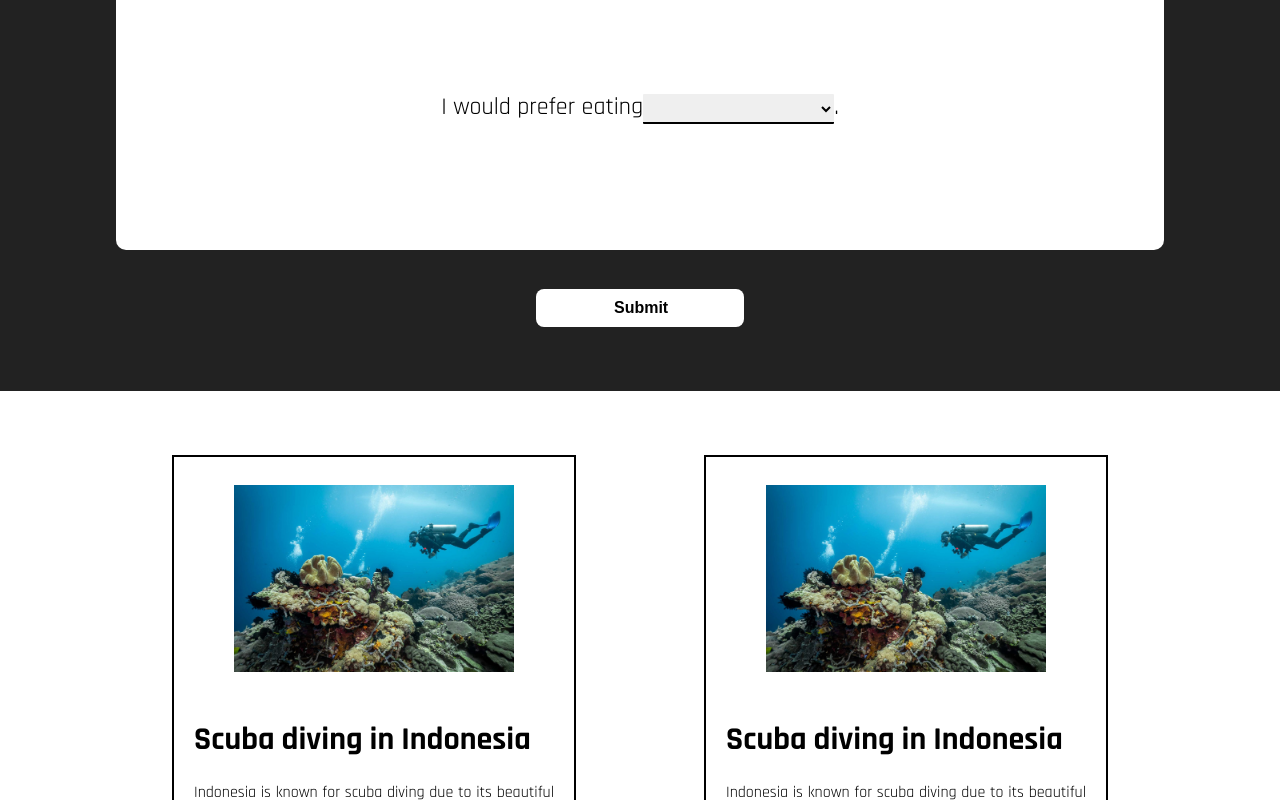
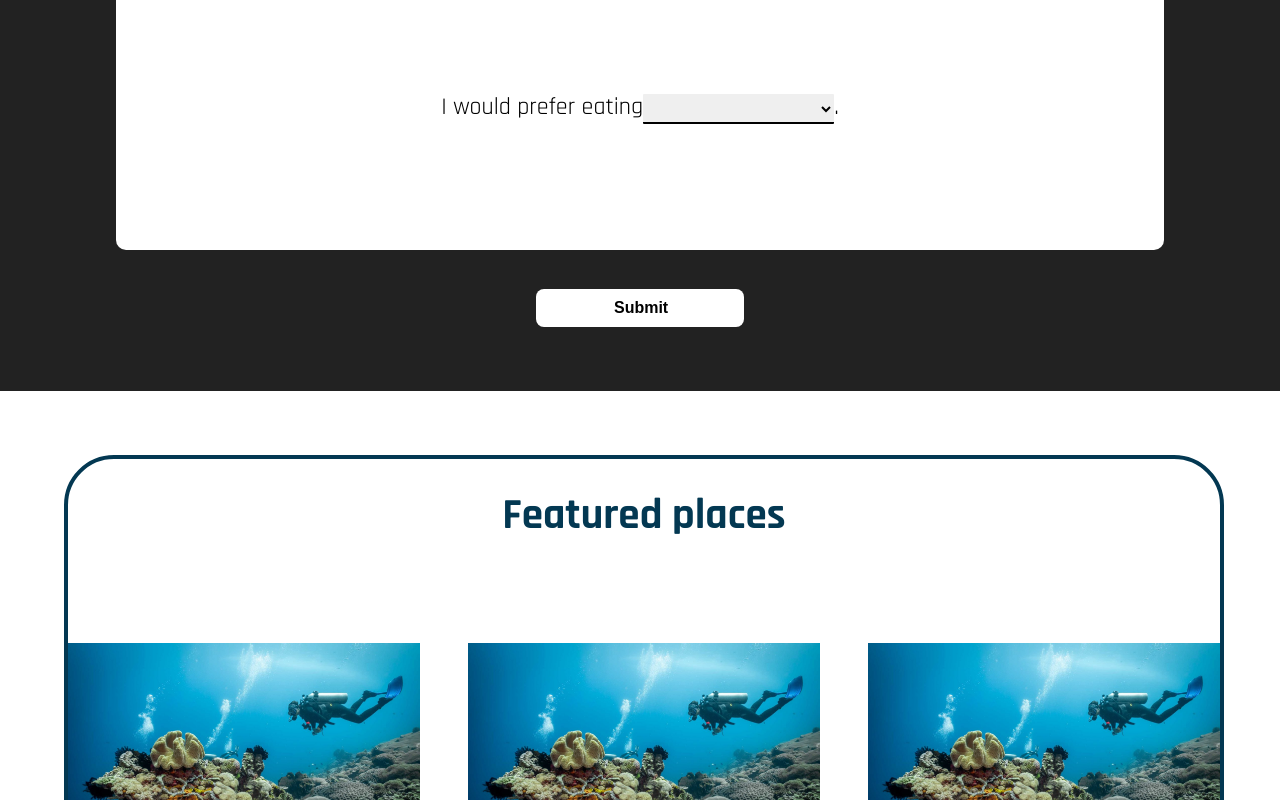
Before and after one commit to Aleks1908/NOSYNCDEV, a React (Vite) app in the folder web/: page / in a window 1280 px wide. Shown: the part 2761-3561 px from the top of the page. Built offline with nearby package versions, Linux system fonts and the light colour scheme.

Commit message:
fixed design structure of featured places

```diff
--- a/web/src/Components/AboutSection/about_section.css
+++ b/web/src/Components/AboutSection/about_section.css
@@ -30,6 +30,7 @@
 
 .about-text h1 {
     font-size: 2.7rem;
+    color: #033852;
 }
 
 .about-picture img {
--- a/web/src/Components/FactsSection/FactsSection.jsx
+++ b/web/src/Components/FactsSection/FactsSection.jsx
@@ -6,7 +6,14 @@ export const FactsSection = (props) => {
     const {children} = props
 
     return (
-        <div className="facts-container">
+        <div className="facts-main-container">
+            <h1 className="facts-header">Featured places</h1>
+            <div className="facts-components">
+                <FactCard
+                    logo={'scuba-diving.jpg'}
+                    title={'Scuba diving in Indonesia'}
+                    text={'Indonesia is known for scuba diving due to its beautiful oceans.'}
+                />
                 <FactCard
                     logo={'scuba-diving.jpg'}
                     title={'Scuba diving in Indonesia'}
@@ -18,6 +25,7 @@ export const FactsSection = (props) => {
                     text={'Indonesia is known for scuba diving due to its beautiful oceans.'}
                 />
             </div>
+        </div>
     )
 }
 
--- a/web/src/Components/FactsSection/facts_section.css
+++ b/web/src/Components/FactsSection/facts_section.css
@@ -2,33 +2,50 @@
 .fact-card-main {
     width: 400px;
     height: fit-content;
-    border: 2px solid black;
     display: flex;
     justify-content: center;
     align-items: center;
     flex-direction: column;
     font-family: "Rajdhani";
-    margin: 5%;
+    margin: 3% 2%;
 }
 
 .fact-card-picture img {
-    width: 280px;
+    width: 100%;
     height: auto;
     margin-top: 10%;
 }
 
-.fact-card-text {
-    margin: 5%;
+.fact-card-text h1{
+    font-size: 1.8rem;
 }
 
 .fact-card-text p{
     text-align: justify;
+    font-size: 1.3rem;
 }
 
 /* Css for the FactsSection (all cards) */
-.facts-container {
+.facts-main-container {
+    display: flex;
+    flex-direction: column;
+    justify-content: center;
+    align-items: center;
+    font-family: "Rajdhani";
+    margin: 5%;
+    width: 90%;
+    border: 4px solid #033852;
+    border-radius: 50px;
+}
+
+.facts-components {
     display: flex;
     flex-direction: row;
     justify-content: center;
     align-items: center;
 }
+
+.facts-header {
+    font-size: 2.7rem;
+    color: #033852;
+}
```
Lines whose indentation alone changed are shown as unchanged.
